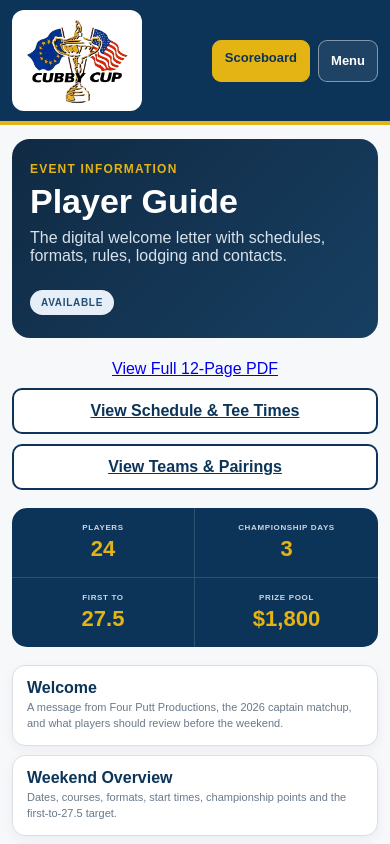
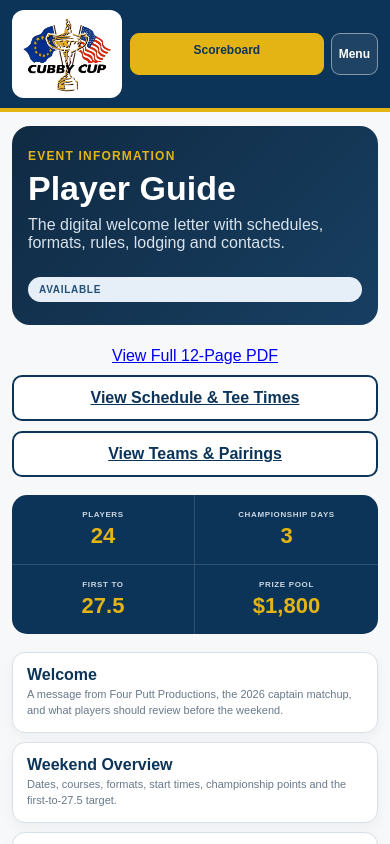
Before and after one commit to wjluyk-app/vet-head-app, a Next.js app: page /player-guide in a window 390 px wide. Shown: the top 844 px of the page. Built offline with nearby package versions, Linux system fonts and the light colour scheme; no server answers.

Commit message:
Fix mobile containment and overflow

```diff
--- a/src/app/globals.css
+++ b/src/app/globals.css
@@ -3640,3 +3640,273 @@ table {
     border-right: 0;
   }
 }
+
+/* =========================================================
+   FINAL MOBILE CONTAINMENT PASS
+   Prevent inherited desktop widths from clipping phone views.
+   ========================================================= */
+
+@media (max-width: 760px) {
+  html,
+  body {
+    width: 100%;
+    max-width: 100%;
+    overflow-x: hidden;
+  }
+
+  body {
+    position: relative;
+  }
+
+  main {
+    width: calc(100% - 24px) !important;
+    max-width: calc(100% - 24px) !important;
+    margin: 14px 12px 40px !important;
+    overflow: visible;
+  }
+
+  .appHeader {
+    width: 100%;
+    max-width: 100%;
+    padding: 10px 12px;
+    display: grid;
+    grid-template-columns: 118px minmax(0, 1fr);
+    align-items: center;
+    gap: 8px;
+    overflow: visible;
+  }
+
+  .headerLogoLink {
+    width: 118px;
+    min-width: 0;
+    max-width: 118px;
+    padding: 5px 8px;
+  }
+
+  .headerLogoImage {
+    width: 100%;
+    max-width: 102px;
+    height: auto;
+  }
+
+  .mobileHeaderControls {
+    width: 100%;
+    min-width: 0;
+    display: grid;
+    grid-template-columns: minmax(0, 1fr) auto;
+    justify-content: stretch;
+    gap: 7px;
+  }
+
+  .mobileScoreboardButton,
+  .mobileMenuButton {
+    min-width: 0;
+    max-width: 100%;
+    padding: 9px 8px;
+    text-align: center;
+    white-space: nowrap;
+  }
+
+  .mobileHeaderMenu {
+    left: 12px;
+    right: 12px;
+    width: auto;
+    max-width: none;
+  }
+
+  .hero,
+  .sectionHero,
+  .hubHero,
+  .mobileScoreboardHero,
+  .resultsScoreboard,
+  .mobileOverallScore,
+  .teamsSummary,
+  .myWeekendSection,
+  .finalPayoutSection,
+  .mvpFeatureCard {
+    width: 100% !important;
+    max-width: 100% !important;
+    min-width: 0 !important;
+  }
+
+  .hubHero {
+    display: grid;
+    grid-template-columns: minmax(0, 1fr);
+    gap: 18px;
+  }
+
+  .hubHero > *,
+  .sectionHero > *,
+  .finalPayoutHeader > *,
+  .myWeekendHeader > * {
+    width: 100%;
+    max-width: 100%;
+    min-width: 0;
+  }
+
+  .hubHero h1,
+  .sectionHero h1,
+  .mobileScoreboardHero h1 {
+    max-width: 100%;
+    white-space: normal;
+    overflow-wrap: normal;
+    word-break: normal;
+  }
+
+  .hubHero h1 {
+    font-size: clamp(34px, 10vw, 44px);
+    line-height: 1.02;
+  }
+
+  .hubHeroScore {
+    width: 100%;
+    min-width: 0;
+    max-width: 100%;
+    grid-template-columns: minmax(0, 1fr) 58px minmax(0, 1fr);
+  }
+
+  .resultsScoreboard,
+  .mobileOverallScore {
+    grid-template-columns: repeat(2, minmax(0, 1fr)) !important;
+  }
+
+  .resultsCenter,
+  .mobileOverallScore .resultsCenter {
+    grid-column: 1 / -1;
+    grid-row: 2;
+    width: 100%;
+    min-width: 0;
+  }
+
+  .teamTotal {
+    min-width: 0;
+    padding-left: 8px;
+    padding-right: 8px;
+  }
+
+  .mobileScoreboardTabs,
+  .sectionTabs,
+  .dayTabs,
+  .finalPayoutTeamFilter {
+    width: 100%;
+    max-width: 100%;
+    min-width: 0;
+  }
+
+  .mobileScoreboardTabs {
+    grid-template-columns: repeat(2, minmax(0, 1fr));
+  }
+
+  .mobileScoreboardTabs > *,
+  .sectionTabs > *,
+  .dayTabs > *,
+  .finalPayoutTeamFilter > * {
+    min-width: 0;
+    max-width: 100%;
+  }
+
+  .teamsSummary {
+    grid-template-columns: minmax(0, 1fr) 96px minmax(0, 1fr);
+    overflow: hidden;
+  }
+
+  .teamsSummary > * {
+    min-width: 0;
+  }
+
+  .teamsSummaryCenter {
+    width: 96px;
+    max-width: 96px;
+  }
+
+  .rosterGrid,
+  .pairingsGrid,
+  .finalPayoutList,
+  .myWeekendRounds {
+    width: 100%;
+    max-width: 100%;
+    min-width: 0;
+    grid-template-columns: minmax(0, 1fr) !important;
+  }
+
+  .rosterCard,
+  .pairingCard,
+  .finalPayoutCard,
+  .myWeekendRoundCard,
+  .matchCard,
+  .mobileMatchCard {
+    width: 100%;
+    max-width: 100%;
+    min-width: 0;
+  }
+
+  .finalPayoutTools {
+    width: 100%;
+    max-width: 100%;
+    min-width: 0;
+  }
+
+  .finalPayoutTeamFilter {
+    grid-template-columns: repeat(3, minmax(0, 1fr));
+  }
+
+  .finalPayoutBreakdown {
+    width: 100%;
+    max-width: 100%;
+    grid-template-columns: 1fr !important;
+  }
+
+  .finalPayoutBreakdown > div {
+    width: 100%;
+    min-width: 0;
+    display: flex;
+    flex-direction: row;
+    align-items: center;
+    justify-content: space-between;
+    gap: 12px;
+  }
+
+  .finalPayoutBreakdown strong {
+    flex: 0 0 auto;
+    margin-left: auto;
+    text-align: right;
+  }
+
+  .myWeekendSelector,
+  .myWeekendSelector select,
+  .finalPayoutTools input {
+    width: 100%;
+    max-width: 100%;
+    min-width: 0;
+  }
+}
+
+@media (max-width: 390px) {
+  .appHeader {
+    grid-template-columns: 110px minmax(0, 1fr);
+  }
+
+  .headerLogoLink {
+    width: 110px;
+    max-width: 110px;
+  }
+
+  .mobileScoreboardButton,
+  .mobileMenuButton {
+    font-size: 12px;
+    padding-left: 7px;
+    padding-right: 7px;
+  }
+
+  .hubHero,
+  .sectionHero,
+  .mobileScoreboardHero,
+  .hero {
+    padding-left: 16px;
+    padding-right: 16px;
+  }
+
+  .hubHero h1 {
+    font-size: 36px;
+  }
+}
```
